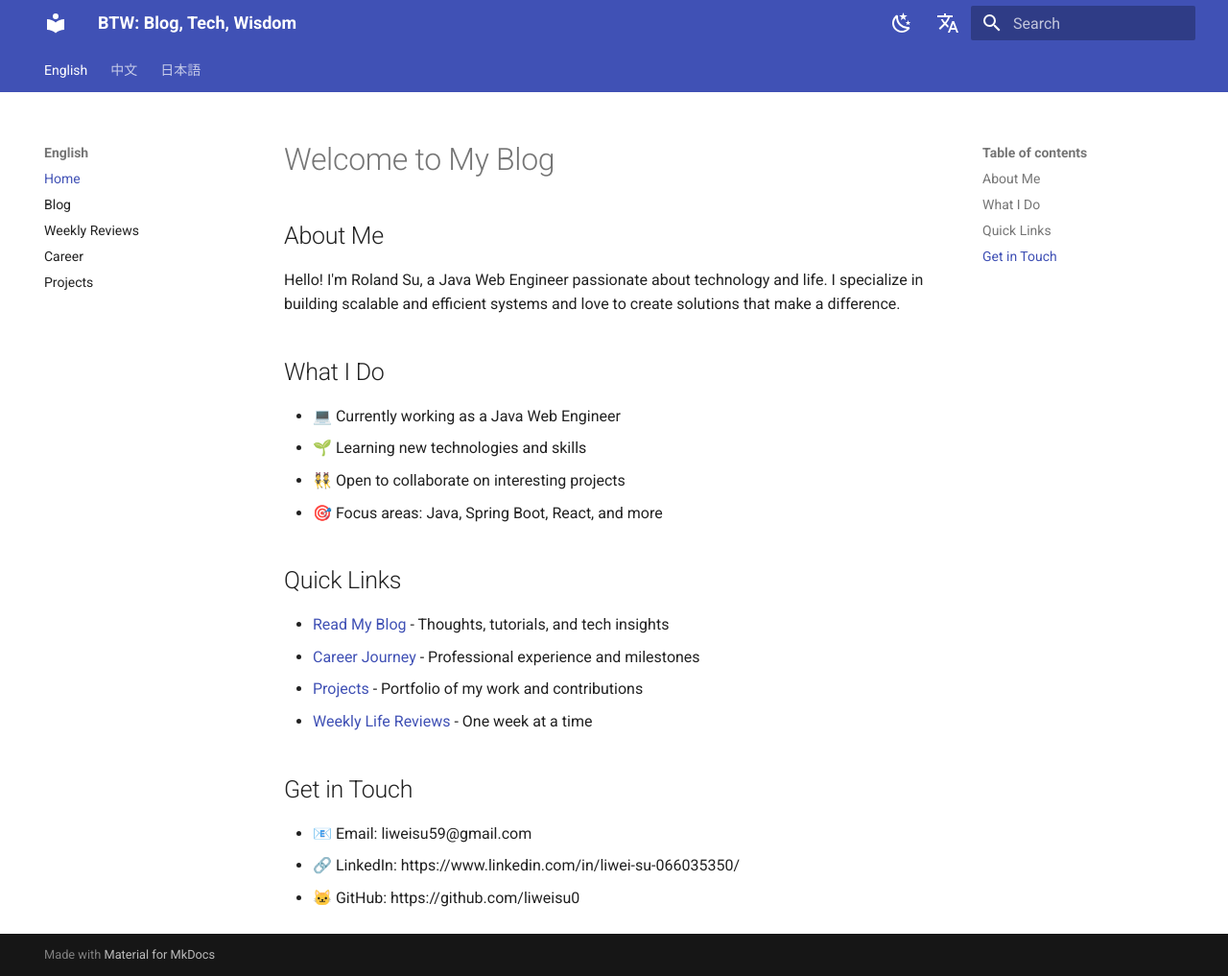
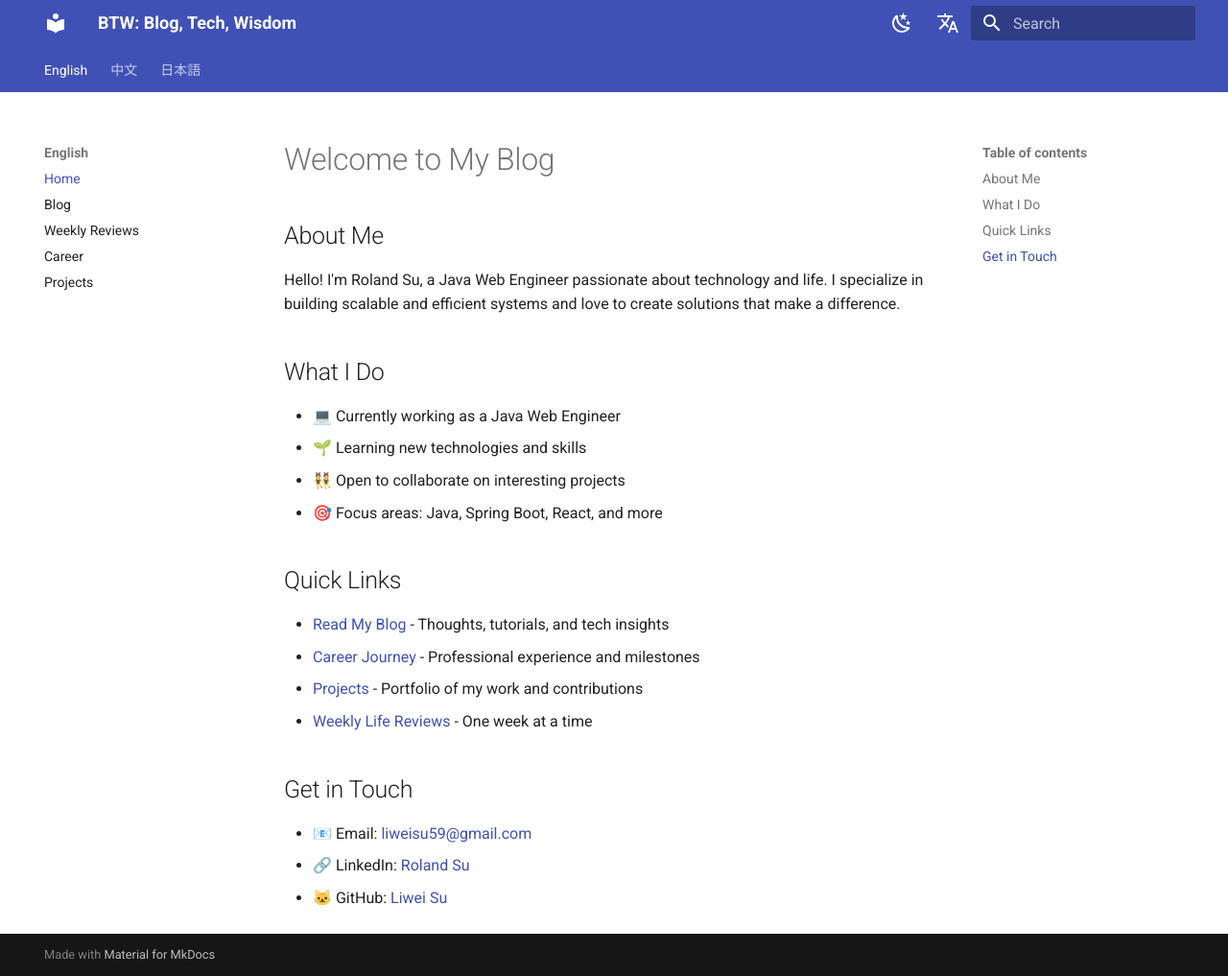
Before and after one commit to liweisu0/blog, an MkDocs documentation site: the page built from docs/index.md, in a window 1280 px wide and 1017 px high. Shown: the whole window at 96% size. Built offline with MkDocs 1.6.1 and Material for MkDocs 9.7.7, drawn with Linux system fonts in a browser that asks for light colours; comment, search, counter and statistics services are not loaded.

Commit message:
Update index.md

```diff
--- a/docs/index.md
+++ b/docs/index.md
@@ -20,6 +20,6 @@ Hello! I'm Roland Su, a Java Web Engineer passionate about technology and life.
 
 ## Get in Touch
 
-- 📧 Email: liweisu59@gmail.com
-- 🔗 LinkedIn: https://www.linkedin.com/in/liwei-su-066035350/
-- 🐱 GitHub: https://github.com/liweisu0
+- 📧 Email: [liweisu59@gmail.com](mailto:liweisu59@gmail.com)
+- 🔗 LinkedIn: [Roland Su](https://www.linkedin.com/in/liwei-su-066035350/)
+- 🐱 GitHub: [Liwei Su](https://github.com/liweisu0)
```
